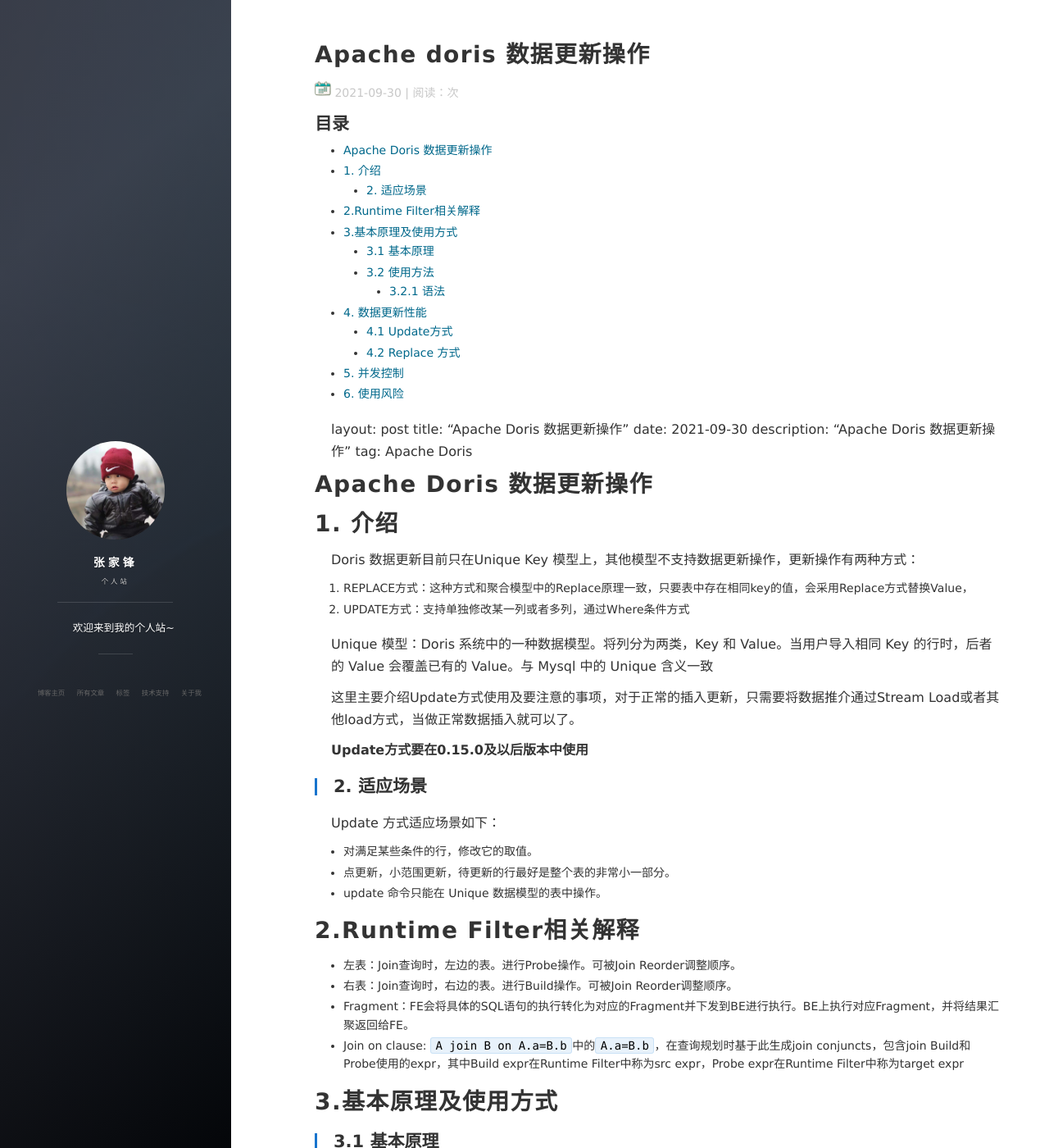
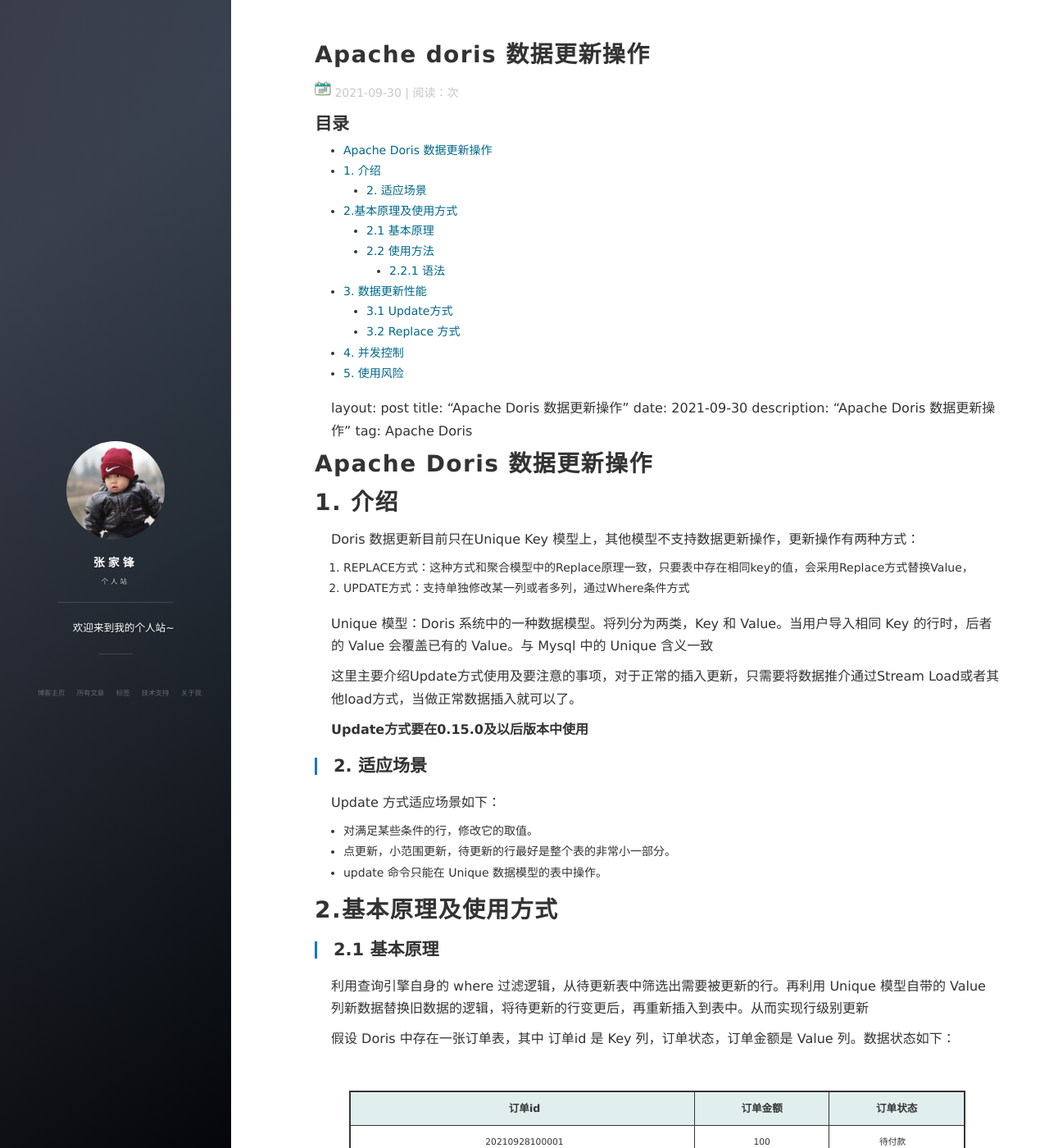
Before and after one commit to hf200012/hf200012.github.io, a Jekyll site: the page built from _posts/2021-09-30-Apache Doris 数据更新操作.md, in a window 1280 px wide and 1400 px high. Shown: the whole window at 82% size. Built offline with Jekyll 4.4.1, drawn with Linux system fonts in a browser that asks for light colours; nearby versions of some CDN libraries; our own code applies the rules of GitHub Pages for plain Markdown files; comment, search, counter and statistics services are not loaded; some of the changed text lies outside the part shown.

Commit message:
Update 2021-09-30-Apache Doris 数据更新操作.md

````diff
--- a/_posts/2021-09-30-Apache Doris 数据更新操作.md
+++ b/_posts/2021-09-30-Apache Doris 数据更新操作.md
@@ -27,16 +27,9 @@
 - 点更新，小范围更新，待更新的行最好是整个表的非常小一部分。
 - update 命令只能在 Unique 数据模型的表中操作。
 
-# 2.Runtime Filter相关解释
+# 2.基本原理及使用方式
 
-- 左表：Join查询时，左边的表。进行Probe操作。可被Join Reorder调整顺序。
-- 右表：Join查询时，右边的表。进行Build操作。可被Join Reorder调整顺序。
-- Fragment：FE会将具体的SQL语句的执行转化为对应的Fragment并下发到BE进行执行。BE上执行对应Fragment，并将结果汇聚返回给FE。
-- Join on clause: `A join B on A.a=B.b`中的`A.a=B.b`，在查询规划时基于此生成join conjuncts，包含join Build和Probe使用的expr，其中Build expr在Runtime Filter中称为src expr，Probe expr在Runtime Filter中称为target expr
-
-# 3.基本原理及使用方式
-
-## 3.1 基本原理
+## 2.1 基本原理
 
 利用查询引擎自身的 where 过滤逻辑，从待更新表中筛选出需要被更新的行。再利用 Unique 模型自带的 Value 列新数据替换旧数据的逻辑，将待更新的行变更后，再重新插入到表中。从而实现行级别更新
 
@@ -70,9 +63,9 @@
 | -------------- | -------- | -------- |
 | 20210928100001 | 100      | 待发货   |
 
-## 3.2 使用方法
+## 2.2 使用方法
 
-### 3.2.1 语法
+### 2.2.1 语法
 
 ```sql
 UPDATE table_name SET value=xxx WHERE condition;
@@ -83,20 +76,20 @@
 - condition：只有满足 condition 的行才会被更新。condition 必须是一个结果为 Boolean 类型的表达式。 比如 k1 = 1, 则只有当 k1 列值为1的行才会被更新。 比如 k1 = k2, 则只有 k1 列值和 k2 列一样的行才会被更新。 不支持不填写condition，也就是不支持全表更新。
 - Update 语法在 Doris 中是一个同步语法，既 Update 语句成功，更新就成功了，数据可见。
 
-# 4. 数据更新性能
+# 3. 数据更新性能
 
-## 4.1 Update方式
+## 3.1 Update方式
 
 Update 语句的性能和待更新的行数，以及 condition 的检索效率密切相关。
 
 - 待更新的行数：待更新的行数越多，Update 语句的速度就会越慢。这和导入的原理是一致的。 Doris 的更新比较合适偶发更新的场景，比如修改个别行的值。 Doris 并不适合大批量的修改数据。大批量修改会使得 Update 语句运行时间很久。
 - condition 的检索效率：Doris 的 Update 实现原理是先将满足 condition 的行读取处理，所以如果 condition 的检索效率高，则 Update 的速度也会快。 condition 列最好能命中，索引或者分区分桶裁剪。这样 Doris 就不需要扫全表，可以快速定位到需要更新的行。从而提升更新效率。 强烈不推荐 condition 列中包含 UNIQUE 模型的 value 列。
 
-## 4.2 Replace 方式
+## 3.2 Replace 方式
 
 这种方式和导入方式基本是一样的，对性能影响不大
 
-# 5. 并发控制
+# 4. 并发控制
 
 默认情况下，并不允许同一时间对同一张表并发进行多个 Update 操作。
 
@@ -106,7 +99,7 @@
 
 但在实际应用中，如果用户自己可以保证即使并发更新，也不会同时对同一行进行操作的话，就可以手动打开并发限制。通过修改 FE 配置 `enable_concurrent_update`。当配置值为 true 时，则对更新并发无限制
 
-# 6. 使用风险
+# 5. 使用风险
 
 由于 Doris 目前支持的是行更新，并且采用的是读取后再写入的两步操作，则如果 Update 语句和其他导入或 Delete 语句刚好修改的是同一行时，存在不确定的数据结果。
 
````
